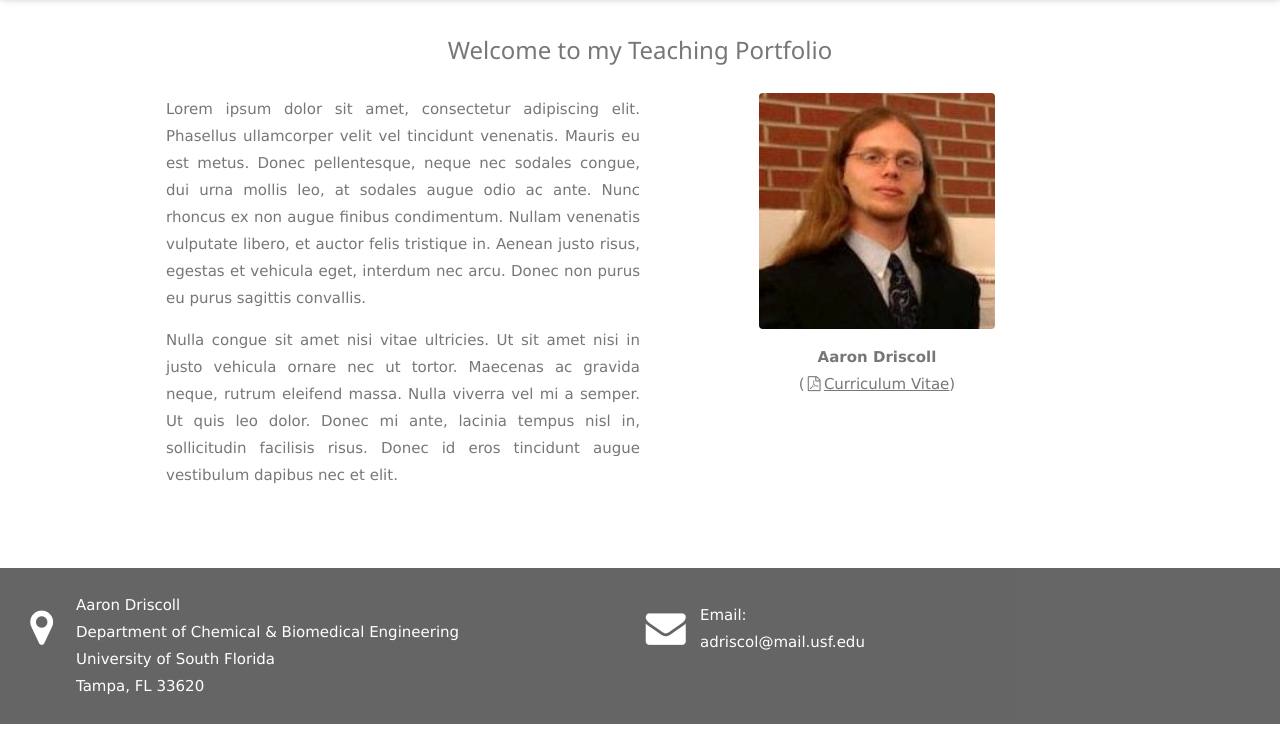
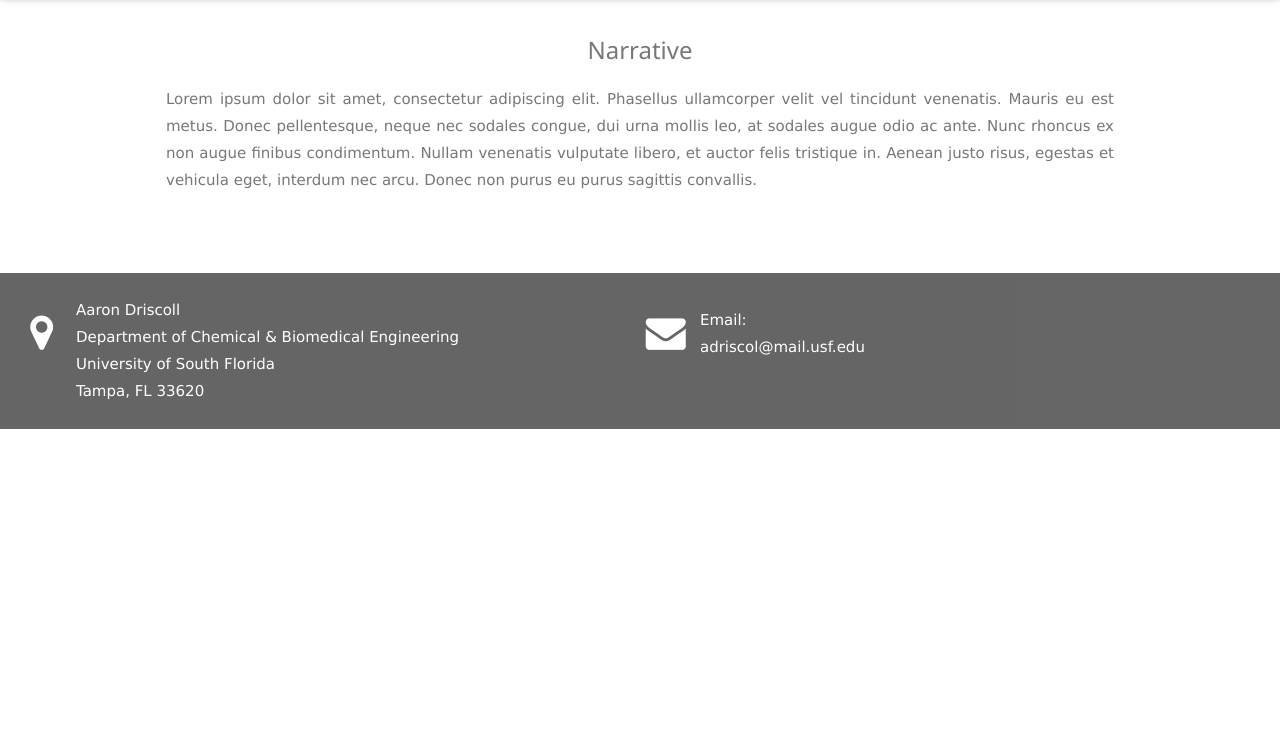
Before and after one commit to adriscol/adriscol.github.io, a plain HTML site: page narrative.htm in a window 1280 px wide. Shown: the part 46-800 px from the top of the page. Drawn offline with nearby package versions, Linux system fonts and the light colour scheme.

Commit message:
docs and narrative

```diff
--- a/narrative.htm
+++ b/narrative.htm
@@ -45,19 +45,12 @@
 
 <!-- Container  -->
 <div class="w3-content w3-container w3-padding-64">
-  <h3 class="w3-center">Welcome to my Teaching Portfolio</h3>
-  <div class="w3-row">
-    <div class="w3-col m6 w3-justify">
-      <p>Lorem ipsum dolor sit amet, consectetur adipiscing elit. Phasellus ullamcorper velit vel tincidunt venenatis. Mauris eu est metus. Donec pellentesque, neque nec sodales congue, dui urna mollis leo, at sodales augue odio ac ante. Nunc rhoncus ex non augue finibus condimentum. Nullam venenatis vulputate libero, et auctor felis tristique in. Aenean justo risus, egestas et vehicula eget, interdum nec arcu. Donec non purus eu purus sagittis convallis.</p>
-      <p>Nulla congue sit amet nisi vitae ultricies. Ut sit amet nisi in justo vehicula ornare nec ut tortor. Maecenas ac gravida neque, rutrum eleifend massa. Nulla viverra vel mi a semper. Ut quis leo dolor. Donec mi ante, lacinia tempus nisl in, sollicitudin facilisis risus. Donec id eros tincidunt augue vestibulum dapibus nec et elit.</p>
-    </div>
-    <div class="w3-col m6 w3-center w3-padding-large">
-      <img src="images/Aaron.jpg" class="w3-round w3-image" alt="Aaron Driscoll" width="236" height="272">
-      <p>
-        <b>Aaron Driscoll</b><br>
-        (<a href="CV.pdf"><i class="fa fa-file-pdf-o fa-fw"></i>Curriculum Vitae</a>)
-      </p>
-    </div>
+  <h3 class="w3-center">Narrative</h3>
+  <div class="w3-justify">
+    <p>Lorem ipsum dolor sit amet, consectetur adipiscing elit. Phasellus ullamcorper velit vel tincidunt venenatis. Mauris eu est metus. Donec pellentesque, neque nec sodales congue, dui urna mollis leo, at sodales augue odio ac ante. Nunc rhoncus ex non augue finibus condimentum. Nullam venenatis vulputate libero, et auctor felis tristique in. Aenean justo risus, egestas et vehicula eget, interdum nec arcu. Donec non purus eu purus sagittis convallis.</p>
+
+
+<a href="docs/MATLAB_LessonPlan.docx"></a>
   </div>
 </div>
 
```
Also changed, not shown: 4 other files.
